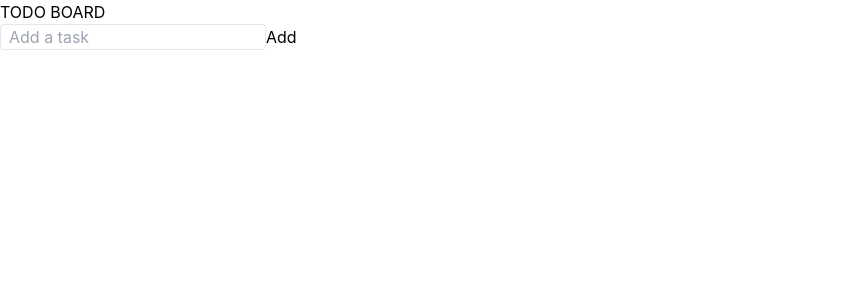
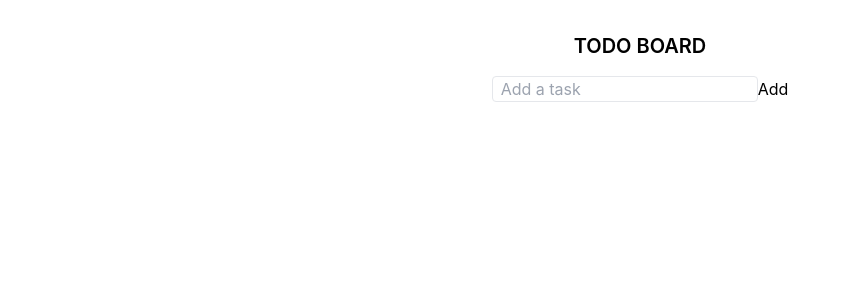
Before and after one commit to G3RGES/react-todo-board, a React (Create React App) app: page / in a window 1280 px wide. Shown: the top 300 px of the page, without its empty margins (0-851 px from the left). Built offline with nearby package versions, Linux system fonts and the light colour scheme.

Commit message:
Update App.js

```diff
--- a/src/App.js
+++ b/src/App.js
@@ -7,15 +7,15 @@ function App() {
   // console.log(taskList);//*TESTING
 
   return (
-    <>
-      <h1>TODO BOARD</h1>
+    <div className="flex flex-col items-center justify-center py-8 gap-4">
+      <h1 className="font-semibold text-xl">TODO BOARD</h1>
       <Input taskList={taskList} setTaskList={setTaskList} />
       <div className="">
         {taskList.map((task, idx) => (
           <li key={idx}>{task}</li>
         ))}
       </div>
-    </>
+    </div>
   );
 }
 
```
